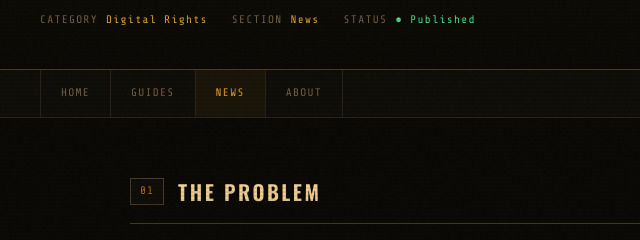
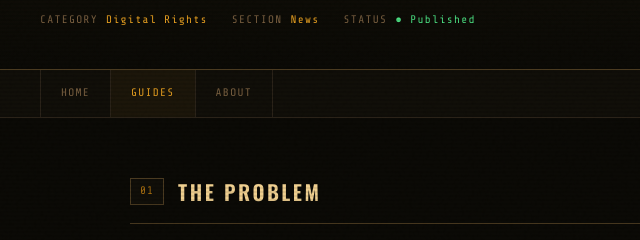
Before and after one commit to jamespipes/thewastelander, a plain HTML site: page digitalrights.html in a window 1280 px wide. Shown: the part 297-537 px from the top of the page, 0-640 px from the left. Drawn offline with nearby package versions, Linux system fonts and the light colour scheme.

Commit message:
Add files via upload

```diff
--- a/digitalrights.html
+++ b/digitalrights.html
@@ -119,8 +119,7 @@
   <nav>
     <a href="index.html">Home</a>
 
-    <a href="guides.html">Guides</a>
-    <a href="news.html" class="active">News</a>
+    <a href="guides.html" class="active">Guides</a>
     <a href="about.html">About</a>
   </nav>
 
```
Also changed, not shown: about.html (+0 -1 lines), guides.html (+2 -0 lines).
